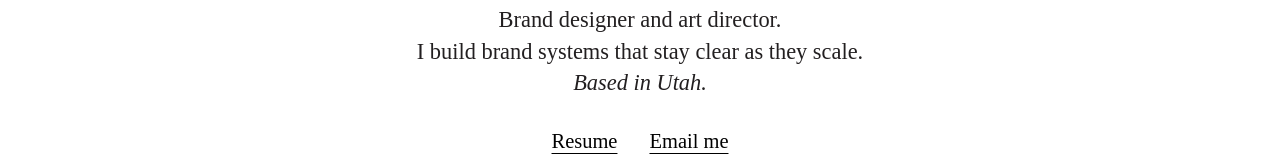
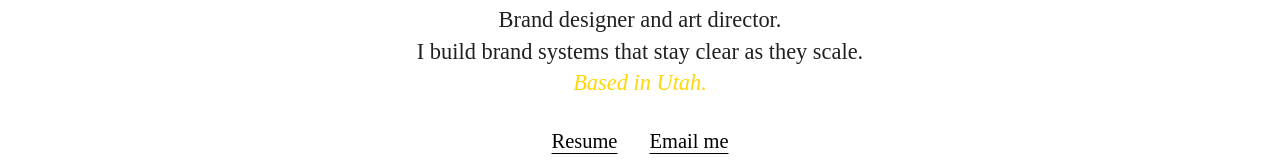
Before and after one commit to heyryker/portfolio, a Next.js app: page / in a window 1280 px wide. Shown: the part 270-430 px from the top of the page. Built offline with nearby package versions, Linux system fonts and the light colour scheme.

Commit message:
Yellow carousel arrow on hover and yellow "Based in Utah."
Co-Authored-By: Claude Opus 5.5 <noreply@anthropic.com>
Claude-Session: https://claude.ai/code/session_012okL6dvzymGUxin7fTu74p

```diff
--- a/app/globals.css
+++ b/app/globals.css
@@ -121,6 +121,12 @@ body {
   line-height: 1.4;
   color: var(--color-ink-soft);
   text-wrap: balance;
+}
+
+/* "Based in Utah." in the yellow accent, at Ryker's ask. A short aside, so it's
+   the one place yellow carries type on white, despite the low contrast. */
+.landing-intro-place {
+  color: var(--color-accent);
 }
 
 .landing-intro-links {
@@ -552,8 +558,14 @@ body {
     stroke-width: 1.5;
   }
 
+  /* On hover the arrow itself turns yellow (Ryker's call), heavier so it
+     still reads on white. */
   .showcase-arrow:hover {
-    background: var(--color-accent);
+    color: var(--color-accent);
+  }
+
+  .showcase-arrow:hover svg {
+    stroke-width: 2.5;
   }
 
   .showcase-arrow:disabled {
--- a/components/LandingIntro.tsx
+++ b/components/LandingIntro.tsx
@@ -16,7 +16,7 @@ export function LandingIntro() {
         <br />
         I build brand systems that stay clear as they scale.
         <br />
-        <em>Based in Utah.</em>
+        <em className="landing-intro-place">Based in Utah.</em>
       </p>
       <p className="landing-intro-links">
         <a href={RESUME} target="_blank" rel="noopener">
```
